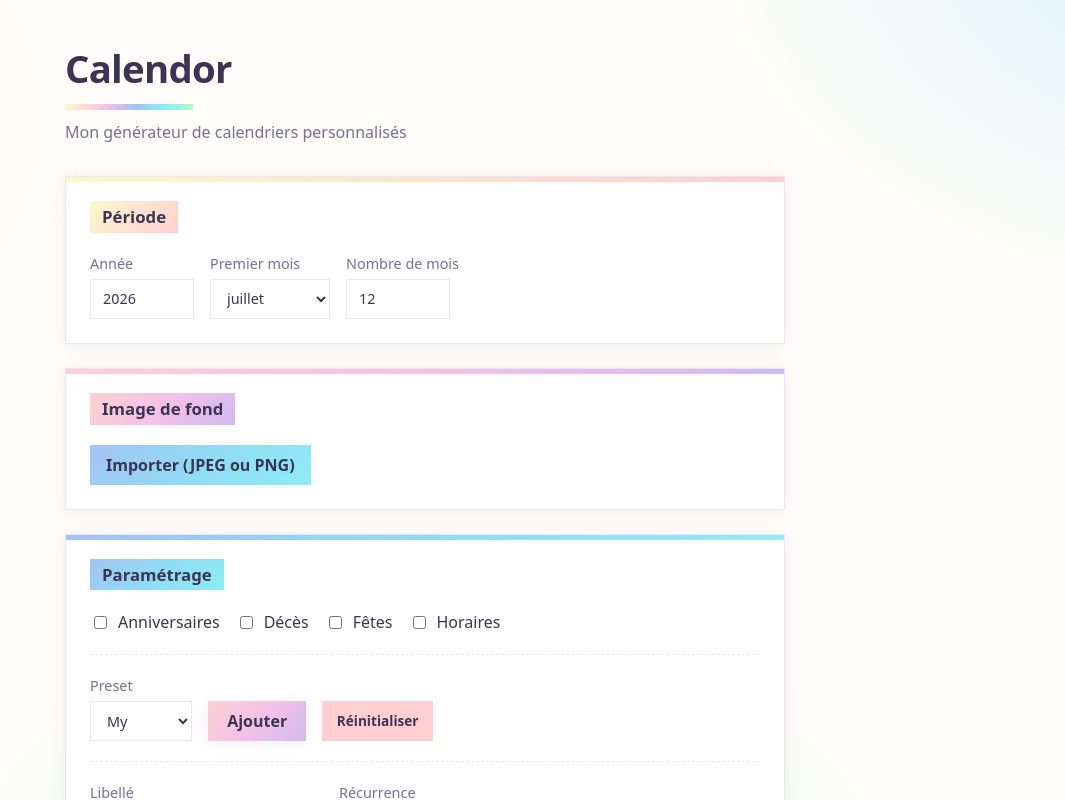
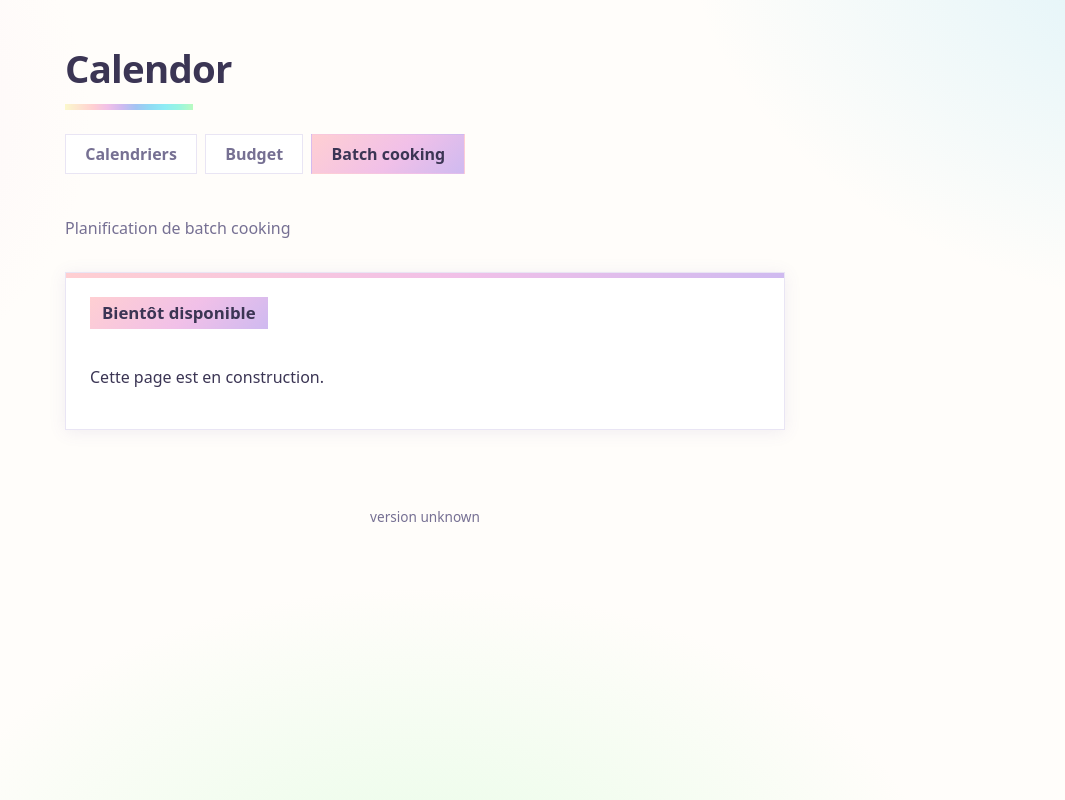
Before and after one commit to myracodes/calendor, a React (Vite) app: page /#/batch-cooking in a window 1280 px wide. Before the commit this address led to /#/calendars. Shown: the top 800 px of the page, without its empty margins (215-1280 px from the left). Built offline with nearby package versions, Linux system fonts and the light colour scheme; what @react-pdf/renderer would draw is missing.

Commit message:
feat: add routing and other pages

```diff
--- a/package.json
+++ b/package.json
@@ -14,7 +14,8 @@
   "dependencies": {
     "@react-pdf/renderer": "^4.5.1",
     "react": "^19.2.7",
-    "react-dom": "^19.2.7"
+    "react-dom": "^19.2.7",
+    "react-router-dom": "^7.18.1"
   },
   "devDependencies": {
     "@biomejs/biome": "2.5.3",
--- a/src/App.tsx
+++ b/src/App.tsx
@@ -1,69 +1,29 @@
-import { pdf } from "@react-pdf/renderer"
-import { useState } from "react"
+import { HashRouter, Navigate, Route, Routes } from "react-router-dom"
 import "./App.css"
-import { IllustrationSection } from "./components/IllustrationSection/IllustrationSection"
-import { ParametrageSection } from "./components/ParametrageSection/ParametrageSection"
-import { PeriodSection } from "./components/PeriodSection/PeriodSection"
-import { CalendarDocument } from "./pdf/CalendarDocument"
-import type { CalendarSettings } from "./types"
+import { Navbar } from "./components/Navbar/Navbar"
+import { BatchCookingPage } from "./pages/BatchCookingPage/BatchCookingPage"
+import { BudgetPage } from "./pages/BudgetPage/BudgetPage"
+import { CalendarsPage } from "./pages/CalendarsPage/CalendarsPage"
 import { COMMIT_HASH } from "./version"
 
-const CURRENT_YEAR = new Date().getFullYear()
-const CURRENT_MONTH = new Date().getMonth() + 1
-
-function buildInitialSettings(): CalendarSettings {
-  return {
-    year: CURRENT_YEAR,
-    startMonth: CURRENT_MONTH,
-    monthCount: 12,
-    illustration: null,
-    includeBirthdays: false,
-    includeDeaths: false,
-    includeOtherEvents: false,
-    includeSchedules: false,
-    events: [],
-  }
-}
-
 export default function App() {
-  const [settings, setSettings] = useState<CalendarSettings>(buildInitialSettings)
-  const [generating, setGenerating] = useState(false)
-
-  function update<K extends keyof CalendarSettings>(key: K, value: CalendarSettings[K]) {
-    setSettings(prev => ({ ...prev, [key]: value }))
-  }
-
-  async function generatePdf() {
-    setGenerating(true)
-    try {
-      const blob = await pdf(<CalendarDocument settings={settings} />).toBlob()
-      const url = URL.createObjectURL(blob)
-      const link = document.createElement("a")
-      link.href = url
-      link.download = `calendrier-${settings.year}.pdf`
-      link.click()
-      URL.revokeObjectURL(url)
-    } finally {
-      setGenerating(false)
-    }
-  }
-
   return (
+    <HashRouter>
       <main className="app">
         <h1>Calendor</h1>
-      <p className="tagline">Mon générateur de calendriers personnalisés</p>
+        <Navbar />
 
-      <PeriodSection settings={settings} onUpdate={update} />
-      <IllustrationSection settings={settings} onUpdate={update} />
-      <ParametrageSection settings={settings} onUpdate={update} />
-
-      <button type="button" className="generate" disabled={generating} onClick={generatePdf}>
-        {generating ? "Génération…" : "Générer le PDF"}
-      </button>
+        <Routes>
+          <Route path="/" element={<Navigate to="/calendars" replace />} />
+          <Route path="/calendars" element={<CalendarsPage />} />
+          <Route path="/budget" element={<BudgetPage />} />
+          <Route path="/batch-cooking" element={<BatchCookingPage />} />
+        </Routes>
 
         <footer className="footer">
           <p>version {COMMIT_HASH}</p>
         </footer>
       </main>
+    </HashRouter>
   )
 }
--- /dev/null
+++ b/src/components/Navbar/Navbar.css
@@ -0,0 +1,37 @@
+.navbar {
+  display: flex;
+  flex-wrap: wrap;
+  gap: 0.5rem;
+  margin: 1.5rem 0 2rem;
+}
+
+.navbar-link {
+  height: var(--control-h);
+  display: inline-flex;
+  align-items: center;
+  padding: 0 1.2rem;
+  color: var(--ink-light);
+  font-weight: 600;
+  text-decoration: none;
+  border: 1px solid var(--line);
+  background: var(--surface);
+  transition:
+    background 0.15s ease,
+    color 0.15s ease,
+    border-color 0.15s ease;
+}
+
+.navbar-link:hover {
+  border-color: var(--accent);
+}
+
+.navbar-link:focus-visible {
+  outline: none;
+  box-shadow: var(--focus-ring);
+}
+
+.navbar-link--active {
+  background: var(--gradient-candy);
+  border-color: transparent;
+  color: var(--ink);
+}
--- /dev/null
+++ b/src/components/Navbar/Navbar.tsx
@@ -0,0 +1,24 @@
+import { NavLink } from "react-router-dom"
+import "./Navbar.css"
+
+const LINKS = [
+  { to: "/calendars", label: "Calendriers" },
+  { to: "/budget", label: "Budget" },
+  { to: "/batch-cooking", label: "Batch cooking" },
+]
+
+export function Navbar() {
+  return (
+    <nav className="navbar">
+      {LINKS.map(link => (
+        <NavLink
+          key={link.to}
+          to={link.to}
+          className={({ isActive }) => `navbar-link${isActive ? " navbar-link--active" : ""}`}
+        >
+          {link.label}
+        </NavLink>
+      ))}
+    </nav>
+  )
+}
--- /dev/null
+++ b/src/pages/BatchCookingPage/BatchCookingPage.tsx
@@ -0,0 +1,12 @@
+export function BatchCookingPage() {
+  return (
+    <>
+      <p className="tagline">Planification de batch cooking</p>
+
+      <section className="card card--candy">
+        <h2>Bientôt disponible</h2>
+        <p>Cette page est en construction.</p>
+      </section>
+    </>
+  )
+}
--- /dev/null
+++ b/src/pages/BudgetPage/BudgetPage.tsx
@@ -0,0 +1,12 @@
+export function BudgetPage() {
+  return (
+    <>
+      <p className="tagline">Suivi de budget</p>
+
+      <section className="card card--sky">
+        <h2>Bientôt disponible</h2>
+        <p>Cette page est en construction.</p>
+      </section>
+    </>
+  )
+}
--- /dev/null
+++ b/src/pages/CalendarsPage/CalendarsPage.tsx
@@ -0,0 +1,62 @@
+import { pdf } from "@react-pdf/renderer"
+import { useState } from "react"
+import { IllustrationSection } from "../../components/IllustrationSection/IllustrationSection"
+import { ParametrageSection } from "../../components/ParametrageSection/ParametrageSection"
+import { PeriodSection } from "../../components/PeriodSection/PeriodSection"
+import { CalendarDocument } from "../../pdf/CalendarDocument"
+import type { CalendarSettings } from "../../types"
+
+const CURRENT_YEAR = new Date().getFullYear()
+const CURRENT_MONTH = new Date().getMonth() + 1
+
+function buildInitialSettings(): CalendarSettings {
+  return {
+    year: CURRENT_YEAR,
+    startMonth: CURRENT_MONTH,
+    monthCount: 12,
+    illustration: null,
+    includeBirthdays: false,
+    includeDeaths: false,
+    includeOtherEvents: false,
+    includeSchedules: false,
+    events: [],
+  }
+}
+
+export function CalendarsPage() {
+  const [settings, setSettings] = useState<CalendarSettings>(buildInitialSettings)
+  const [generating, setGenerating] = useState(false)
+
+  function update<K extends keyof CalendarSettings>(key: K, value: CalendarSettings[K]) {
+    setSettings(prev => ({ ...prev, [key]: value }))
+  }
+
+  async function generatePdf() {
+    setGenerating(true)
+    try {
+      const blob = await pdf(<CalendarDocument settings={settings} />).toBlob()
+      const url = URL.createObjectURL(blob)
+      const link = document.createElement("a")
+      link.href = url
+      link.download = `calendrier-${settings.year}.pdf`
+      link.click()
+      URL.revokeObjectURL(url)
+    } finally {
+      setGenerating(false)
+    }
+  }
+
+  return (
+    <>
+      <p className="tagline">Mon générateur de calendriers personnalisés</p>
+
+      <PeriodSection settings={settings} onUpdate={update} />
+      <IllustrationSection settings={settings} onUpdate={update} />
+      <ParametrageSection settings={settings} onUpdate={update} />
+
+      <button type="button" className="generate" disabled={generating} onClick={generatePdf}>
+        {generating ? "Génération…" : "Générer le PDF"}
+      </button>
+    </>
+  )
+}
```
Also changed, not shown: 1 other file (tests, documents, lock files or other folders). Lines whose indentation alone changed are shown as unchanged.
